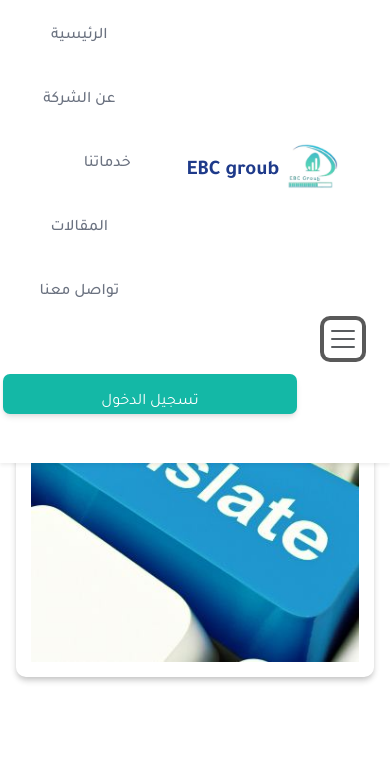
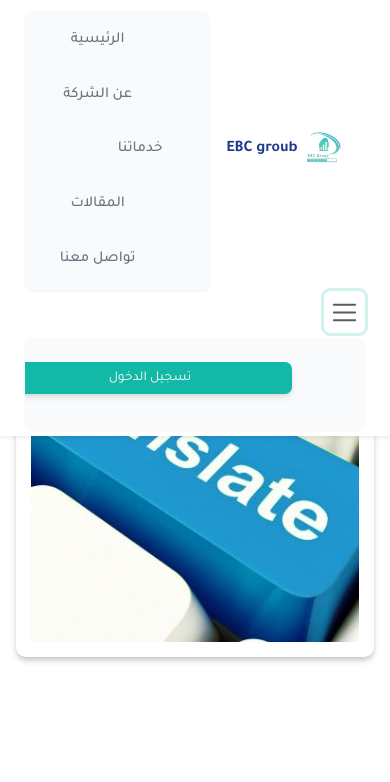
Before and after one commit to mmhmddd/EBC-groub, a plain HTML site: page pages/services/translation.html in a window 390 px wide. Both pictures are taken after a click on the button "Toggle navigation". Shown: the top 782 px of the page. Drawn offline with nearby package versions, Linux system fonts and the light colour scheme.

Commit message:
26/6 commit2

```diff
--- a/css/allservices.css
+++ b/css/allservices.css
@@ -60,6 +60,7 @@ body {
   overflow: hidden;
   transition: var(--transition-normal);
   will-change: transform, box-shadow;
+  height: 27rem;
 }
 
 .feature-item:hover {
--- a/css/navbar.css
+++ b/css/navbar.css
@@ -13,7 +13,7 @@
 .navbar {
   direction: rtl;
   box-shadow: var(--shadow-sm);
-  padding: 1rem 1rem;
+  padding: 0.5rem 1rem; /* Reduced padding for smaller height */
   position: fixed;
   top: 0;
   left: 0;
@@ -22,6 +22,7 @@
   background-color: var(--ebc-light);
 }
 
+/* Brand styling */
 .navbar-brand {
   color: var(--ebc-blue);
   font-weight: 600;
@@ -31,26 +32,29 @@
 }
 
 .navbar-brand img {
-  height: 50px;
+  height: 35px; /* Smaller logo for compact navbar */
   margin-right: 0.5rem;
 }
 
 .navbar-brand span p {
   font-weight: 700;
-  margin-top: 7px;
-  margin-bottom: 0;
+  margin: 0;
   color: var(--ebc-blue);
-  font-size: 1.3rem;
+  font-size: 1rem; /* Further reduced font size */
 }
 
+/* Login button */
 .log-btn {
   background-color: var(--ebc-teal) !important;
-  height: 2.5rem;
-  padding: 0.5rem 1rem;
+  height: 2rem; /* Smaller button height */
+  padding: 0.4rem 0.8rem; /* Reduced padding */
   border-radius: 7px;
   text-decoration: none;
-  margin-top: 7px;
   color: white;
+  font-size: 0.85rem; /* Smaller text */
+  display: flex;
+  align-items: center;
+  justify-content: center;
 }
 
 .log-btn:hover {
@@ -59,17 +63,20 @@
   background-color: var(--ebc-light-green);
 }
 
+/* Navbar navigation */
 .navbar-nav {
   display: flex;
-  gap: 2rem;
+  gap: 1.2rem; /* Slightly reduced gap */
 }
 
+/* Nav links */
 .navbar-nav .nav-link {
   color: var(--ebc-gray);
   font-weight: 500;
-  padding: 0.5rem 0;
+  padding: 0.4rem 0; /* Reduced padding */
   transition: var(--transition-normal);
   position: relative;
+  font-size: 0.9rem; /* Smaller font */
 }
 
 .navbar-nav .nav-link:hover,
@@ -102,14 +109,14 @@
   border-radius: 7px;
 }
 
-/* Specific styling for the "خدماتنا" dropdown link */
+/* Dropdown toggle */
 .navbar-nav .dropdown-toggle.nav-link {
   display: flex;
   align-items: center;
-  gap: 0.5rem; /* Space between text and arrow */
+  gap: 0.5rem;
 }
 
-
+/* Dropdown menu */
 .dropdown-menu {
   right: 0;
   left: auto;
@@ -122,6 +129,7 @@
   transition: opacity 0.3s ease, transform 0.3s ease;
   position: absolute;
   z-index: 1000;
+  background-color: var(--ebc-light);
 }
 
 .dropdown:hover .dropdown-menu {
@@ -133,8 +141,8 @@
 
 .dropdown-item {
   color: var(--ebc-gray);
-  font-size: 1.1rem;
-  padding: 0.5rem 1rem;
+  font-size: 0.95rem; /* Smaller font for mobile */
+  padding: 0.6rem 1rem; /* Reduced padding */
   transition: var(--transition-normal);
   font-weight: 400;
 }
@@ -156,39 +164,114 @@
   animation: slideIn 0.5s ease-out;
 }
 
+/* Mobile-specific styles */
 @media (max-width: 991px) {
+  .navbar {
+    padding: 0.4rem 0.8rem; /* Further reduced padding */
+  }
+
   .navbar-collapse {
     text-align: center;
+    background-color: var(--ebc-light);
+    margin-top: 0.3rem; /* Reduced margin */
+    padding: 0.5rem; /* Reduced padding for collapse */
+    border-radius: 8px;
+    box-shadow: var(--shadow-sm);
+    max-height: calc(100vh - 50px); /* Prevent collapse from taking full screen */
+    overflow-y: auto; /* Allow scrolling if content is too long */
   }
+
   .navbar-nav {
     flex-direction: column;
-    gap: 1rem;
+    gap: 0.6rem; /* Tighter gap */
   }
+
   .navbar-nav .nav-item {
-    margin-bottom: 0.5rem;
+    margin-bottom: 0.2rem; /* Reduced margin */
   }
+
   .log-btn.d-none.d-lg-block {
     display: none;
   }
+
   .log-btn.d-lg-none {
     display: block;
+    width: 90%; /* Slightly wider for balance */
+    margin: 0.8rem auto; /* Reduced margin */
+    padding: 0.6rem;
+    font-size: 0.95rem;
+  }
+
+  .navbar-nav .nav-link {
+    font-size: 0.95rem; /* Adjusted for touch */
+    padding: 0.6rem 0; /* Reduced padding */
+  }
+
+  .navbar-nav .nav-link::after {
+    display: none; /* Remove underline effect */
+  }
+
+  .navbar-nav .dropdown-toggle.nav-link::after {
+    font-size: 0.85rem; /* Smaller arrow */
+    transform: scale(1);
+  }
+
+  .navbar-nav .dropdown-toggle.nav-link:hover::after,
+  .navbar-nav .dropdown-toggle.nav-link:focus::after {
+    transform: scale(1) rotate(180deg);
+  }
+
+  .dropdown-menu {
+    position: static;
     width: 100%;
-    margin-top: 1rem;
+    box-shadow: none;
+    transform: none;
+    opacity: 1;
+    visibility: visible;
+    transition: none;
   }
-  .navbar-nav .nav-link::after {
+
+  .dropdown:hover .dropdown-menu {
     display: none;
   }
-  .navbar-nav .dropdown-toggle.nav-link::after {
-    font-size: 1.1rem; /* Slightly smaller arrow on mobile */
-    transform: scale(1); /* Reset scale for mobile */
-  }
-  .navbar-nav .dropdown-toggle.nav-link:hover::after,
-  .navbar-nav .dropdown-toggle.nav-link:focus::after {
-    transform: scale(1) rotate(180deg); /* Maintain rotation on hover */
+
+  .dropdown.show .dropdown-menu {
+    display: block;
   }
 }
 
-/* ===== تأثير التحريك ===== */
+/* ===== تحسين زر الهامبرغر ===== */
+.navbar-toggler {
+  border: none;
+  padding: 0.4rem; /* Reduced padding */
+  font-size: 1.2rem; /* Smaller icon */
+  color: var(--ebc-blue);
+  background-color: transparent;
+  transition: var(--transition-normal);
+}
+
+.navbar-toggler:focus {
+  outline: none;
+  box-shadow: 0 0 0 3px rgba(20, 184, 166, 0.2);
+}
+
+/* Body padding to prevent content overlap */
+body {
+  padding-top: 50px; /* Reduced to match smaller navbar height */
+}
+
+/* Dropdown toggle arrow */
+.dropdown-toggle::after {
+  content: "";
+  border-top: 0.35rem solid; /* Smaller arrow */
+  border-right: 0.35rem solid transparent;
+  border-bottom: 0;
+  border-left: 0.35rem solid transparent;
+  background-color: transparent !important;
+  transition: var(--transition-normal);
+}
+
+/* Animation for collapse button */
 @keyframes slideIn {
   from {
     transform: translateY(-20px);
@@ -199,22 +282,3 @@
     opacity: 1;
   }
 }
-
-/* ===== تحسينات إضافية ===== */
-.navbar-toggler {
-  border: none;
-  padding: 0.25rem;
-}
-
-body {
-  padding-top: 70px;
-}
-
-.dropdown-toggle::after {
-    content: "";
-    border-top: 0.5rem solid;
-    border-right: 0.5rem solid transparent;
-    border-bottom: 0;
-    border-left: .5rem solid transparent;
-    background-color: transparent !important;
-}
--- a/css/translation.css
+++ b/css/translation.css
@@ -9,7 +9,7 @@
   --shadow-md: 0 4px 6px -1px rgba(0, 0, 0, 0.1), 0 2px 4px -1px rgba(0, 0, 0, 0.06);
   --shadow-lg: 0 10px 15px -3px rgba(0, 0, 0, 0.1), 0 4px 6px -2px rgba(0, 0, 0, 0.05);
   --transition-normal: all 0.4s ease;
-  --shadow-soft: 0 2px 4px -1px rgba(0, 0, 0, 0.05); /* تم تعريف shadow-soft إذا لزم الأمر */
+  --shadow-soft: 0 2px 4px -1px rgba(0, 0, 0, 0.05);
 }
 
 body {
@@ -44,7 +44,7 @@ body {
   width: 31.25rem;
   height: auto;
   border-radius: 10px;
-  box-shadow: var(--shadow-md), var(--shadow-soft); /* دمج الظلال */
+  box-shadow: var(--shadow-md), var(--shadow-soft);
   border: 15px solid rgba(255, 255, 255, 0.2);
   animation: fadeInLeft 1s ease-out;
 }
@@ -305,8 +305,12 @@ body {
     font-size: 1.5rem;
   }
 
-  .services-grid, .languages-grid, .features-grid, .articles-grid {
+  .services-grid, .features-grid, .articles-grid {
     grid-template-columns: 1fr;
+  }
+
+  .languages-grid {
+    grid-template-columns: repeat(2, 1fr) !important; /* بطاقتان في الصف على الشاشات المحمولة */
   }
 
   .service-card, .language, .feature, .article-card {
@@ -357,6 +361,10 @@ body {
     width: 50px;
     height: 50px;
     font-size: 1.2rem;
+  }
+
+  .languages-grid {
+    grid-template-columns: repeat(2, 1fr); /* الاحتفاظ ببطاقتين في الصف */
   }
 }
 
```
Also changed, not shown: pages/services/allServices.html (+1 -1 lines), pages/services/translation.html (indentation only).
